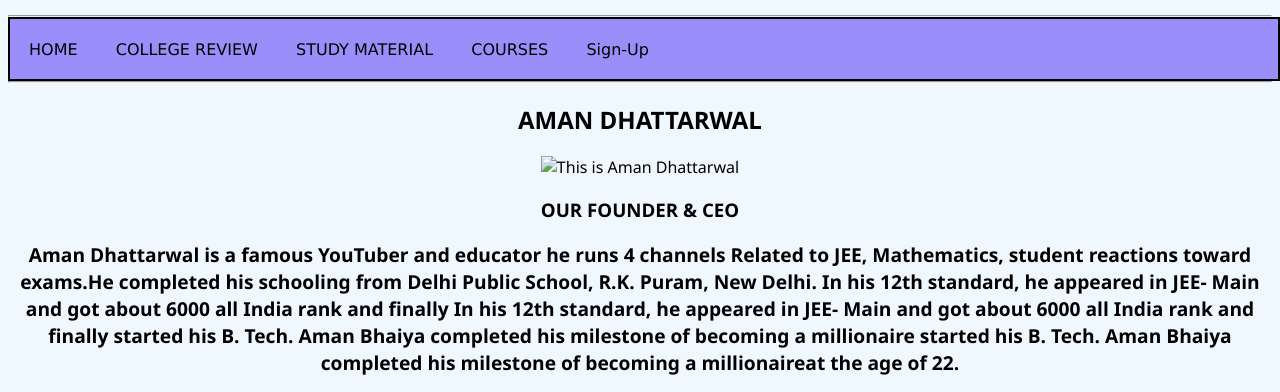
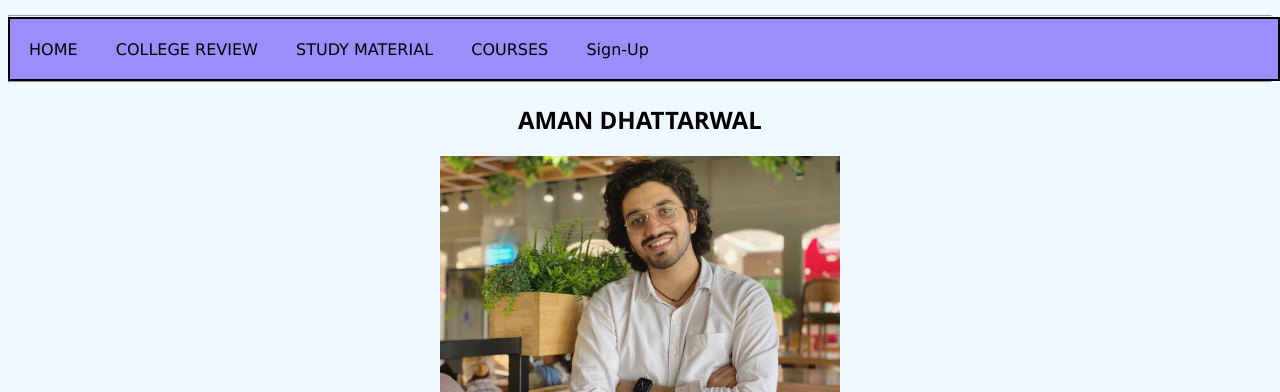
Before and after one commit to GauravGK05/apnikaksha, a plain HTML site: page index.html in a window 1280 px wide. Shown: the part 110-502 px from the top of the page. Drawn offline with Linux system fonts and the light colour scheme.

Commit message:
Update index.html

```diff
--- a/index.html
+++ b/index.html
@@ -94,7 +94,7 @@ p{
     <main>
         <section style="text-align: center;">
             <h2>AMAN DHATTARWAL</h2>
-            <img src="img/Aman.jpg" alt="This is Aman Dhattarwal" width="400" height="300" style="border-rad:50%">
+            <img src="/Aman.jpg" alt="This is Aman Dhattarwal" width="400" height="300" style="border-rad:50%">
             <h3>OUR FOUNDER & CEO</h3>
             <p style="color: rgb(0, 0, 0);">
                 <b>
```
